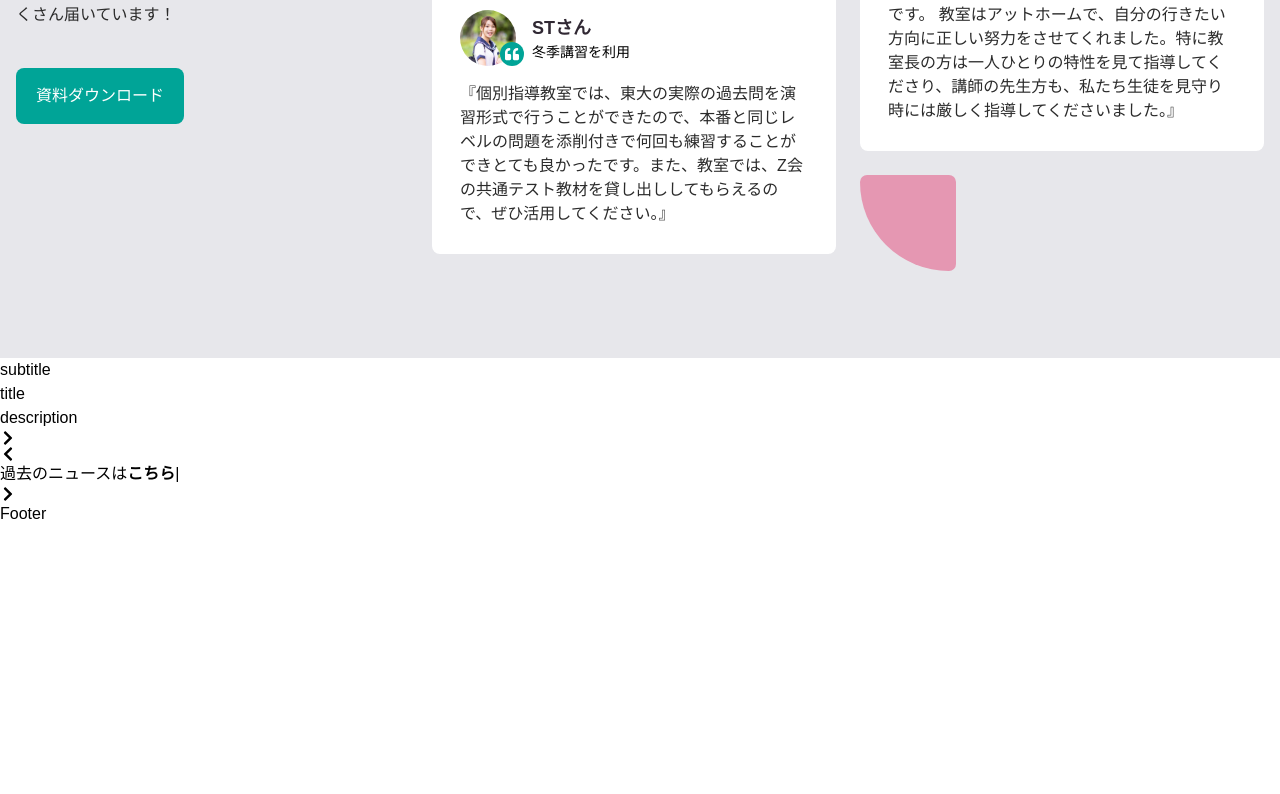
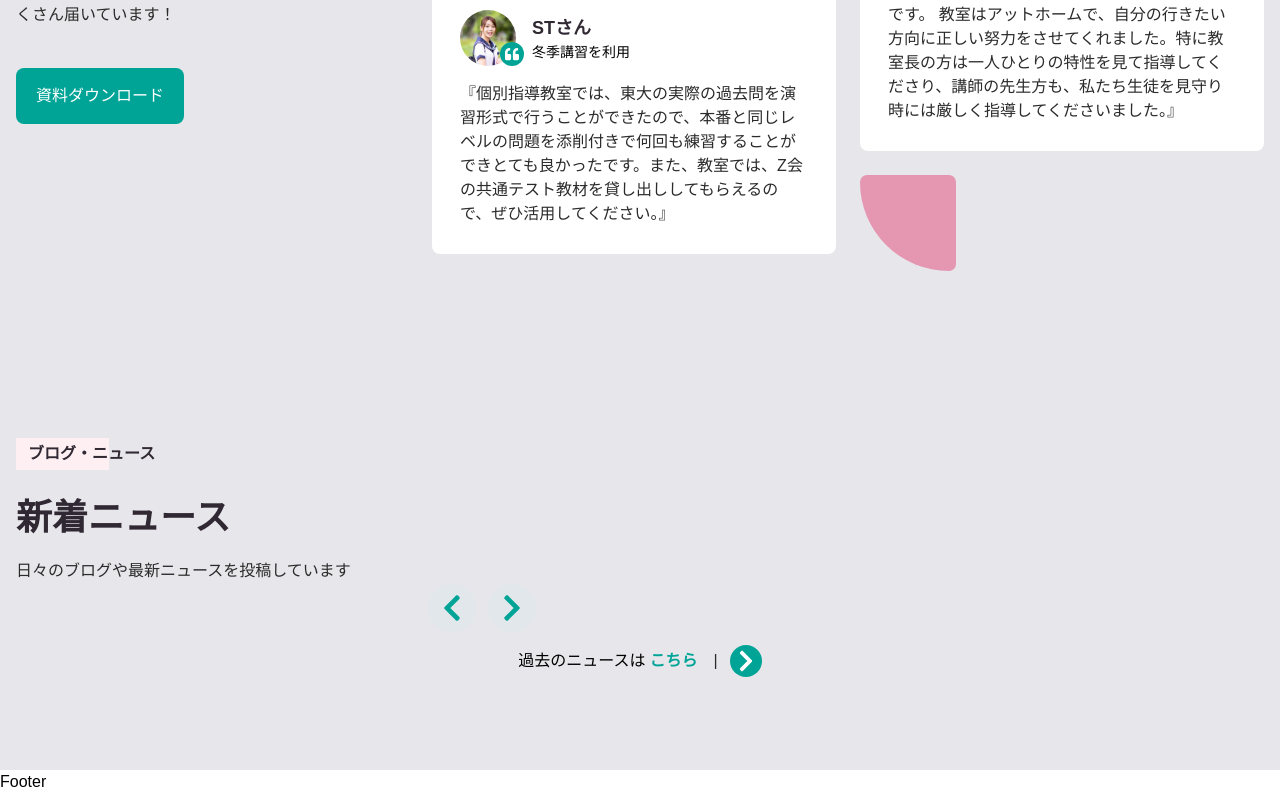
Before and after one commit to shuhei0720/appservicetest, a Next.js app: page / in a window 1280 px wide. Shown: the part 3213-4007 px from the top of the page. Before the commit the page ends 3739 px from the top, so only its background shows below. Built offline with nearby package versions, Linux system fonts and the light colour scheme; a web font is replaced by a local one.

Commit message:
'Blogコンポーネントのスタイリングを作成'

```diff
--- a/components/Blog.js
+++ b/components/Blog.js
@@ -1,27 +1,95 @@
+"use client";
 import Link from "next/link";
-import React from "react";
+import React, { useState } from "react";
 import { FaChevronRight, FaChevronLeft } from "react-icons/fa";
 
+const blogContent = {
+  text: {
+    subTitle: "ブログ・ニュース",
+    title: "新着ニュース",
+    description: "日々のブログや最新ニュースを投稿しています",
+  },
+  blog: [
+    {
+      link: "#",
+      img: "/assets/post-1.jpg",
+      title: "冬季講習の受講受付開始しました",
+      description:
+        "限定募集 20名→残り2名※ 在籍中の塾生は別枠で確保しています。満席になり次第、募集を締め切ります。検討中の方はお早めにご相談ください。",
+      date: "2023年10月",
+    },
+    {
+      link: "#",
+      img: "/assets/post-2.jpg",
+      title: "夏期講習満席になりました",
+      description:
+        "受講生の時間割調整後に追加募集を予定しています。 ご検討中の方はご相談ください。",
+      date: "2023年7月",
+    },
+    {
+      link: "#",
+      img: "/assets/post-3.jpg",
+      title: "春期講習満席（※塾生は除く）になりました。",
+      description:
+        "受講生の時間割調整後に追加募集を予定しています。 ご検討中の方はご相談ください",
+      date: "2023年4月",
+    },
+    {
+      link: "#",
+      img: "/assets/post-4.jpg",
+      title: "今年の最終日について",
+      description:
+        "2022年の通常授業は28日（火）が最終日になります。年末年始の特別講習および冬期講習は時間割通り行います。自習室は年末年始も含め朝6：00から夜10：30まで利用可能です。どうぞご利用ください。",
+      date: "2022年12月",
+    },
+  ],
+};
+
 function Blog() {
+  const [isBeginning, setIsBeginning] = useState(null);
+  const [isEnd, setIsEnd] = useState(null);
   return (
-    <section id="blog">
-      <div>
-        <div>
+    <section id="blog" className="py-20 bg-light overflow-x-hidden">
+      <div className="container px-4 mx-auto">
         {/* 左 */}
-          <div>
-            <span>subtitle</span>
-            <h2>title</h2>
-            <p>description</p>
+        <div className="lg:w-5/12 mb-10 lg:mb-0">
+          <span className='inline-block py-1 pl-3 text-heading font-semibold relative mb-7 before:content-[" "] before:absolute before:w-2/3 before:bg-pinkLight before:left-0 before:top-0 before:bottom-0 before:-z-10 z-50'>
+            {blogContent.text.subTitle}
+          </span>
+          <h2 className="text-heading text-2xl lg:text-4xl font-bold mb-5">
+            {blogContent.text.title}
+          </h2>
+          <p className="text-body leading-relaxed">
+            {blogContent.text.description}
+          </p>
         </div>
 
         {/* 右 */}
-          <div>
-            <div>
-              <div>
-                <FaChevronRight />
+        <div className="lg:w-5/12 text-left lg:text-right">
+          <div className="inline-flex ml-auto space-x-3">
+            <div
+              className={`${
+                isBeginning == true ? "" : ""
+              } group transition-all duration-300 ease-in-out w-12 h-12 cursor-pointer bg-[#E1E7EA]
+            rounded-full inline-flex justify-center items-center
+            `}
+            >
+              <FaChevronLeft
+                className={`${isBeginning == true ? "" : ""}
+              text-3xl text-green transition-all duration-300 ease-in-out group-hover:text-white`}
+              />
             </div>
-              <div>
-                <FaChevronLeft />
+            <div
+              className={`${
+                isEnd == true ? "" : ""
+              } group transition-all duration-300 ease-in-out w-12 h-12 cursor-pointer bg-[#E1E7EA]
+            rounded-full inline-flex justify-center items-center`}
+            >
+              <FaChevronRight
+                className={`${
+                  isEnd == true ? "" : ""
+                } text-3xl text-green transition-all duration-300 ease-in-out group-hover:text-white`}
+              />
             </div>
           </div>
         </div>
@@ -29,16 +97,18 @@
         {/* スライド */}
 
         {/* ボタン */}
-          <div>
-            <Link href={""}>
+        <div className="mx-auto flex-col items-center justify-center w-fit">
+          <Link
+            href={""}
+            className="duration-300 transition-all ease-in-out py-3 px-6 flex border rounded-full space-x-3 items-center hover:border-gray-400"
+          >
             過去のニュースは
-              <strong>こちら</strong>
-              <span>|</span>
-              <span>
-                <FaChevronRight />
+            <strong className="text-green px-1 font-semibold">こちら</strong>
+            <span className="text-body">|</span>
+            <span className="bg-green rounded-full w-8 h-8 flex items-center justify-center">
+              <FaChevronRight className="text-white text-2xl" />
             </span>
           </Link>
-          </div>
         </div>
       </div>
     </section>
--- a/tailwind.config.js
+++ b/tailwind.config.js
@@ -6,7 +6,7 @@
     "./app/**/*.{js,ts,jsx,tsx,mdx}",
   ],
   theme: {
-    extend: {},
+    extend: {
       colors: {
         green: "#00a497",
         blue: "#00a3af",
@@ -21,5 +21,6 @@
         black: "#0d0015",
       },
     },
+  },
   plugins: [],
 };
```
Lines whose indentation alone changed are shown as unchanged.
